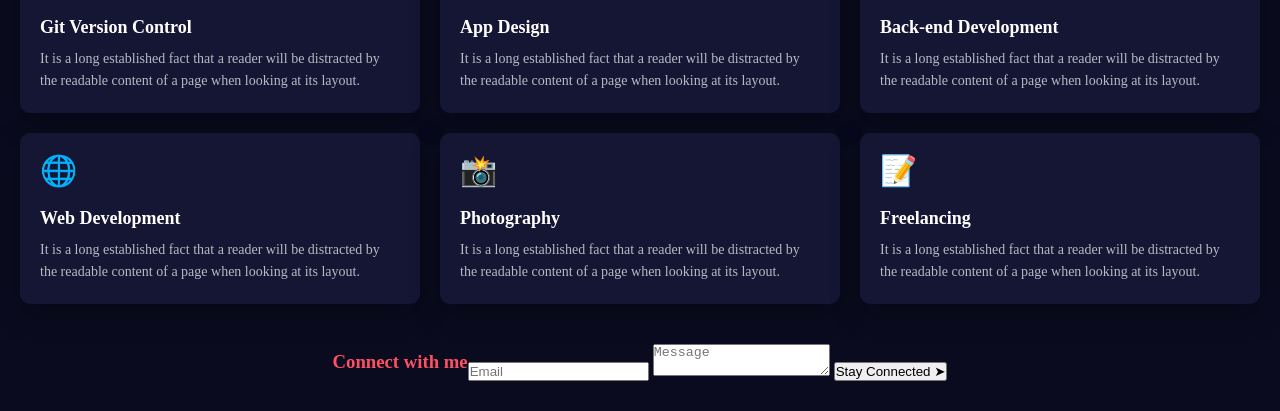
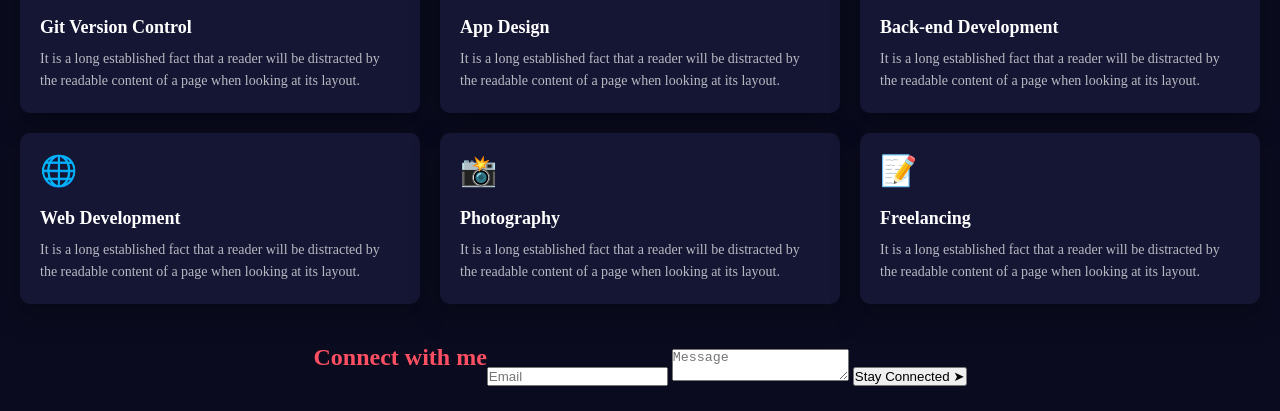
Before and after one commit to Yves-gad/website-amigo, a plain HTML site: page index.html in a window 1280 px wide. Shown: the part 638-1049 px from the top of the page. Drawn offline with Linux system fonts and the light colour scheme.

Commit message:
update contact-title

```diff
--- a/styles.css
+++ b/styles.css
@@ -126,3 +126,7 @@ p {
     align-items: center;
     justify-content: center;
 }
+.contact-title {
+    font-size: 24px;
+    margin-bottom: 20px;
+}
```
